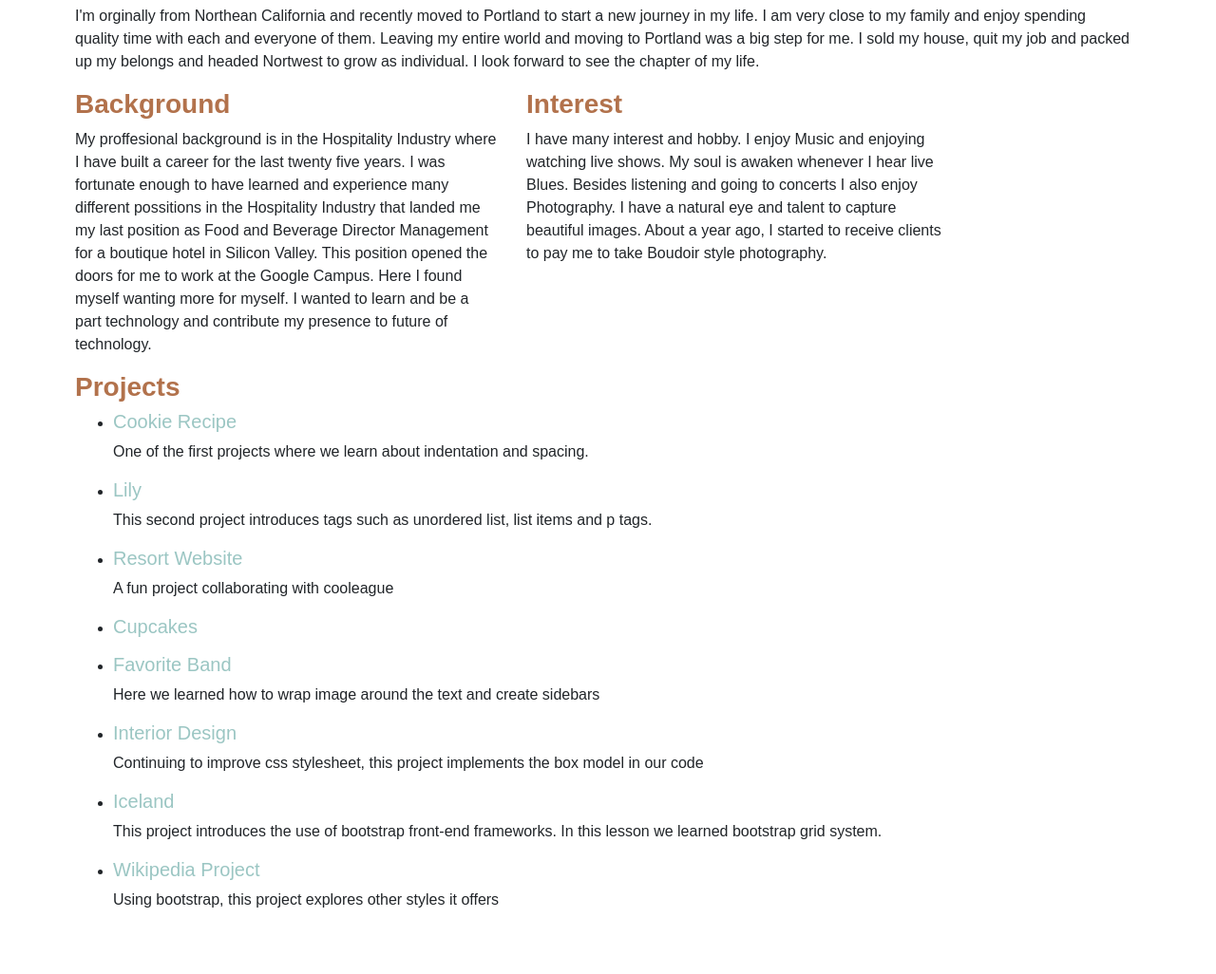
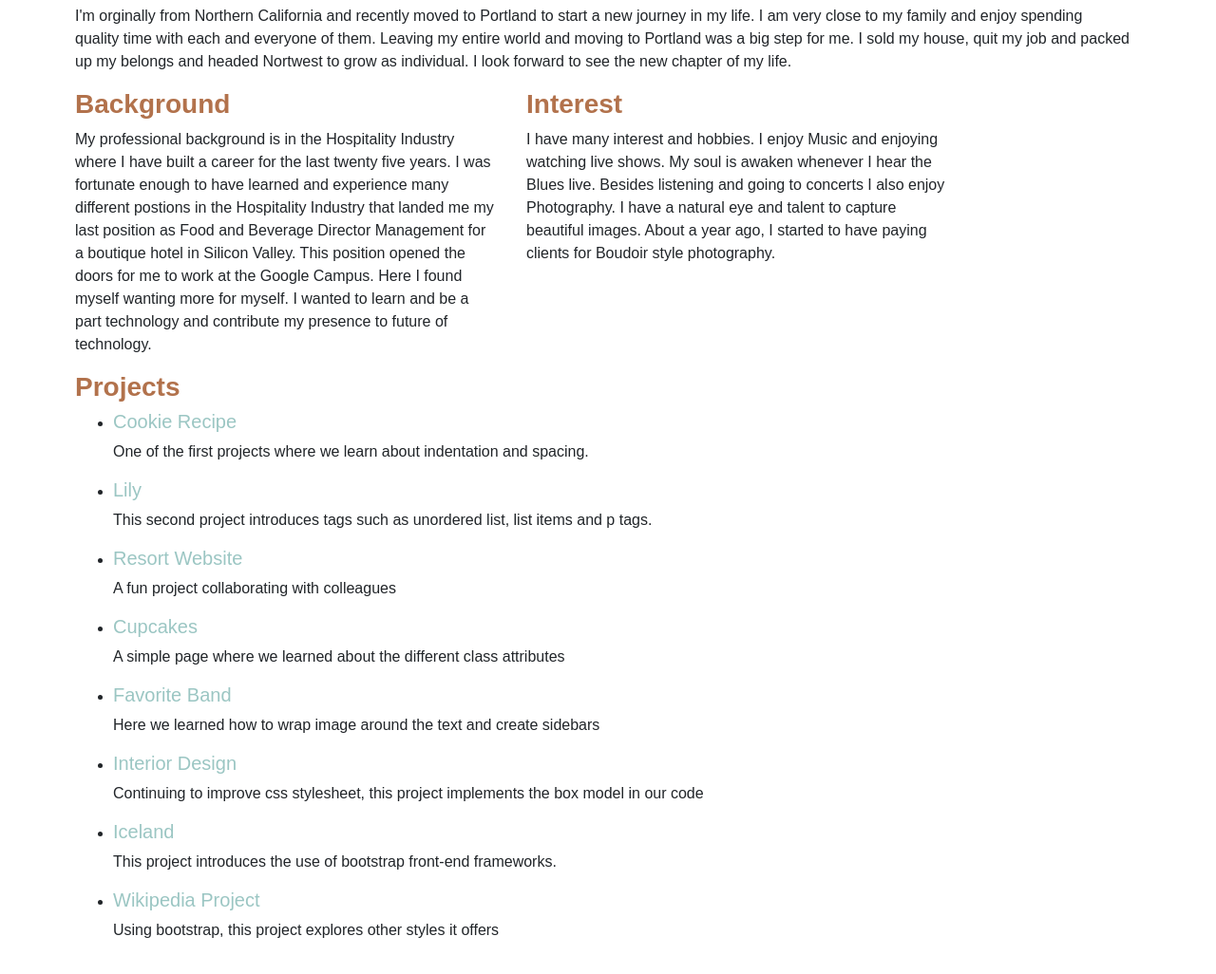
Before and after one commit to vmartinez72/VictoriaMartinez, a plain HTML site: page index.html in a window 1280 px wide. Shown: the part 324-1350 px from the top of the page at 95% size. Drawn offline with nearby package versions, Linux system fonts and the light colour scheme; a web font is replaced by a local one.

Commit message:
make final changes to the file.

```diff
--- a/index.html
+++ b/index.html
@@ -16,15 +16,15 @@
       &nbsp
       &nbsp
     <h3 >About Me</h3>
-      <p>I'm orginally from Northean California and recently moved to Portland to start a new journey in my life.  I am very close to my family and enjoy spending quality time with each and everyone of them.  Leaving my entire world and moving to Portland was a big step for me. I sold my house, quit my job and packed up my belongs and headed Nortwest to grow as individual.  I look forward to see the chapter of my life.</p>
+      <p>I'm orginally from Northern California and recently moved to Portland to start a new journey in my life.  I am very close to my family and enjoy spending quality time with each and everyone of them.  Leaving my entire world and moving to Portland was a big step for me. I sold my house, quit my job and packed up my belongs and headed Nortwest to grow as individual.  I look forward to see the new chapter of my life.</p>
     <div class="row">
     <div class="col-md-5">
     <h3>Background</h3>
-      <p>My proffesional background is in the Hospitality Industry where I have built a career for the last twenty five years.  I was fortunate enough to have learned and experience many different possitions in the Hospitality Industry that landed me my last position as Food and Beverage Director  Management for a boutique hotel in Silicon Valley. This position opened the doors for me to work at the Google Campus.  Here I found myself wanting more for myself.  I wanted to learn and be a part technology and contribute my presence to future of technology.</p>
+      <p>My professional background is in the Hospitality Industry where I have built a career for the last twenty five years.  I was fortunate enough to have learned and experience many different postions in the Hospitality Industry that landed me my last position as Food and Beverage Director  Management for a boutique hotel in Silicon Valley. This position opened the doors for me to work at the Google Campus.  Here I found myself wanting more for myself.  I wanted to learn and be a part technology and contribute my presence to future of technology.</p>
     </div>
     <div class="col-md-5">
     <h3>Interest</h3>
-      <p>I have many interest and hobby.  I enjoy Music and enjoying watching live shows.  My soul is awaken whenever I hear live Blues. Besides listening and going to concerts I also enjoy Photography.  I have a natural eye and talent to capture beautiful images.  About a year ago, I started to receive clients to pay me to take Boudoir style photography.</p>
+      <p>I have many interest and hobbies.  I enjoy Music and enjoying watching live shows.  My soul is awaken whenever I hear the Blues live. Besides listening and going to concerts I also enjoy Photography.  I have a natural eye and talent to capture beautiful images.  About a year ago, I started to have paying clients for Boudoir style photography.</p>
     </div>
     </div>
     <h3>Projects</h3>
@@ -34,15 +34,15 @@
       <li><h5><a href="https://github.com/vmartinez72/Lily">Lily</a></h5></li>
         <p>This second project introduces tags such as unordered list, list items and p tags.  </p>
       <li><h5><a href="https://github.com/vmartinez72/resort-websiteResort">Resort Website</a></h5></li>
-        <p>A fun project collaborating with cooleague  </p>
+        <p>A fun project collaborating with colleagues  </p>
       <li><h5><a href="https://github.com/vmartinez72/cupcakeshops">Cupcakes</a></h5></li>
-        <p>
+        <p>A simple page where we learned about the different class attributes
       <li><h5><a href="https://github.com/vmartinez72/favoriteband">Favorite Band</a></h5></li>
         <p>Here we learned how to wrap image around the text and create sidebars</p>
       <li><h5><a href="https://github.com/vmartinez72/interiordesign">Interior Design</a></h5></li>
         <p>Continuing to improve css stylesheet, this project implements the box model in our code</p>
       <li><h5><a href="https://github.com/vmartinez72/iceland">Iceland</a></h5></li>
-        <p>This project introduces the use of bootstrap front-end frameworks. In this lesson we learned bootstrap grid system. </p>
+        <p>This project introduces the use of bootstrap front-end frameworks.</p>
       <li><h5><a href="https://github.com/vmartinez72/wikipedia-project">Wikipedia Project</a></h5></li>
         <p>Using bootstrap, this project explores other styles it offers</p>
       </ul>
```
